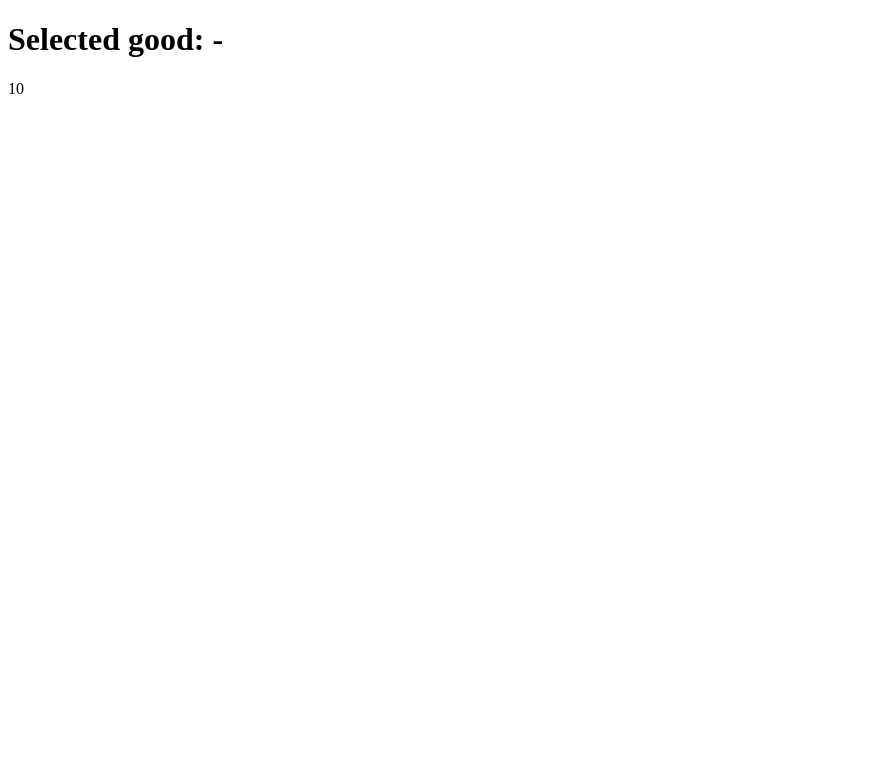
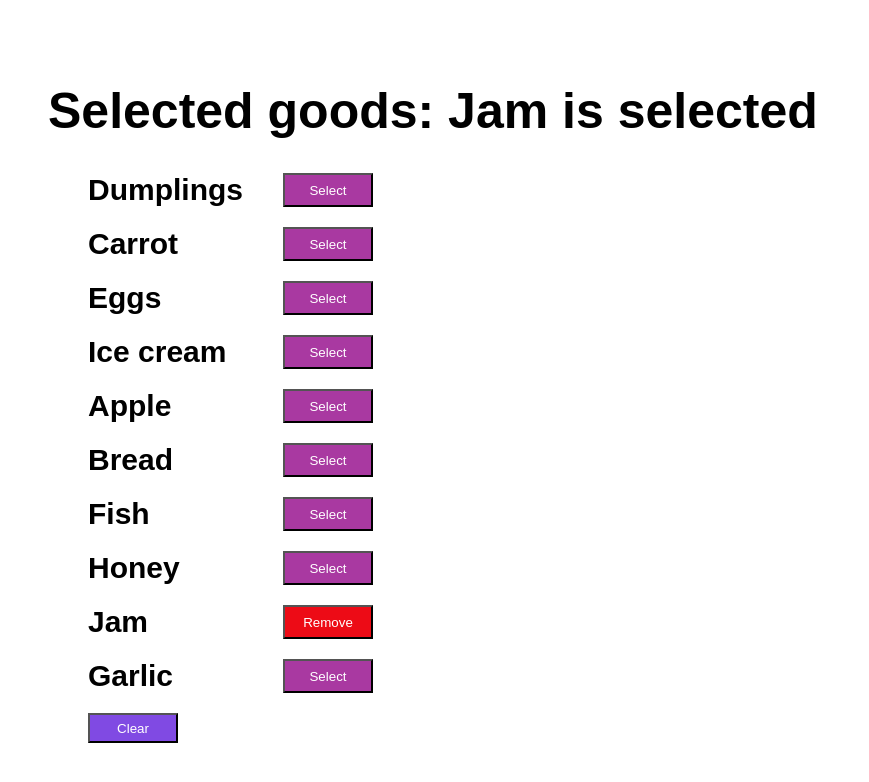
Before and after one commit to mate-academy/react_goods-selector, a React (Create React App) app: page / in a window 1280 px wide. Shown: the top 782 px of the page, without its empty margins (0-869 px from the left). Built offline with nearby package versions, Linux system fonts and the light colour scheme.

Commit message:
possible solution of goods selector

```diff
--- a/package.json
+++ b/package.json
@@ -8,6 +8,7 @@
   "dependencies": {
     "@cypress/react": "^5.12.4",
     "bulma": "^0.9.3",
+    "classnames": "^2.3.1",
     "react": "^17.0.2",
     "react-dom": "^17.0.2",
     "react-scripts": "^4.0.3"
@@ -17,7 +18,7 @@
     "@mate-academy/cypress-tools": "^1.0.4",
     "@mate-academy/eslint-config-react": "*",
     "@mate-academy/eslint-config-react-typescript": "*",
-    "@mate-academy/scripts": "^1.2.1",
+    "@mate-academy/scripts": "^1.2.3",
     "@mate-academy/students-ts-config": "*",
     "@mate-academy/stylelint-config": "*",
     "@types/node": "^17.0.23",
--- a/src/App.scss
+++ b/src/App.scss
@@ -1 +1,51 @@
-// styles go here
+.app {
+  font-family: Arial, Helvetica, sans-serif;
+  padding: 40px;
+
+  &__title {
+    font-size: 50px;
+    color: #000;
+  }
+
+  &__list {
+    max-width: max-content;
+  }
+
+  &__product {
+    display: flex;
+    justify-content: space-between;
+    font-size: 30px;
+    font-weight: bold;
+    margin-bottom: 20px;
+  }
+
+  &__button {
+    color: white;
+    background-color: rgb(169, 57, 161);
+    width: 90px;
+    margin-left: 40px;
+    cursor: pointer;
+
+    &:hover {
+      background-color: #c497c3;
+    }
+  }
+
+  &__button-clear {
+    color: white;
+    background-color: rgb(128, 74, 227);
+    width: 90px;
+    height: 30px;
+    margin-left: 40px;
+    cursor: pointer;
+
+    &:hover {
+      background-color: #ed0b16;
+    }
+  }
+}
+
+.removeButton {
+  cursor: pointer;
+  background-color: #ed0b16;
+}
--- a/src/App.tsx
+++ b/src/App.tsx
@@ -1,4 +1,6 @@
 import React from 'react';
+import classNames from 'classnames';
+
 import './App.scss';
 
 const goodsFromServer: string[] = [
@@ -14,11 +16,118 @@ const goodsFromServer: string[] = [
   'Garlic',
 ];
 
-const App: React.FC = () => (
-  <div className="App">
-    <h1>Selected good: -</h1>
-    {goodsFromServer.length}
-  </div>
-);
+type State = {
+  selectedGood: string[],
+};
+
+export class App extends React.Component<{}, State> {
+  state = {
+    selectedGood: ['Jam'],
+  };
+
+  addedProduct = (product: string) => {
+    this.setState((state) => ({
+      selectedGood: [...state.selectedGood, product],
+    }));
+  };
+
+  removeGoods = (product: string) => {
+    this.setState((state) => {
+      const selectedProduct = state.selectedGood;
+      const item = selectedProduct.indexOf(product);
+
+      selectedProduct.splice(item, 1);
+
+      return {
+        selectedGood: selectedProduct,
+      };
+    });
+  };
+
+  getListOfGoods = () => {
+    const { selectedGood } = this.state;
+    let selectedGoodsResult = '';
+
+    if (selectedGood.length === 0) {
+      selectedGoodsResult = 'Selected goods: No goods selected';
+    }
+
+    if (selectedGood.length === 1) {
+      selectedGoodsResult = `Selected goods: ${selectedGood[0]} is selected`;
+    }
+
+    if (selectedGood.length === 2) {
+      selectedGoodsResult = `Selected goods: ${selectedGood.join(' and ')} are selected`;
+    }
+
+    if (selectedGood.length > 2) {
+      selectedGoodsResult = `Selected goods: ${[selectedGood
+        .slice(0, -1)
+        .join(', '), selectedGood.slice(-1)]
+        .join(' and ')} are selected`;
+    }
+
+    return selectedGoodsResult;
+  };
+
+  clearGoods = () => {
+    this.setState({ selectedGood: [] });
+  };
+
+  render() {
+    const { selectedGood } = this.state;
+
+    return (
+      <div className="app">
+        <h1 className="app__title">
+          {this.getListOfGoods()}
+        </h1>
+        <ul className="app__list">
+          {
+            goodsFromServer.map((good) => {
+              const isActive = this.state.selectedGood.includes(good);
+
+              return (
+                <li
+                  key={good}
+                  className="app__product"
+                >
+                  {good}
+                  <button
+                    type="button"
+                    className={classNames('app__button', {
+                      removeButton: selectedGood.includes(good),
+                    })}
+                    onClick={
+                      isActive
+                        ? () => this.removeGoods(good)
+                        : () => this.addedProduct(good)
+                    }
+                  >
+                    {
+                      selectedGood.includes(good)
+                        ? 'Remove'
+                        : 'Select'
+                    }
+                  </button>
+                </li>
+              );
+            })
+          }
+        </ul>
+
+        {selectedGood && (
+          <button
+            type="button"
+            className="app__button-clear"
+            onClick={() => this.clearGoods()}
+          >
+            Clear
+          </button>
+        )}
+      </div>
+    );
+  }
+}
 
 export default App;
--- a/src/index.tsx
+++ b/src/index.tsx
@@ -1,5 +1,5 @@
 import ReactDOM from 'react-dom';
-import App from './App';
+import { App } from './App';
 
 ReactDOM.render(
   <App />,
```
Also changed, not shown: 2 other files (tests, documents, lock files or other folders).
